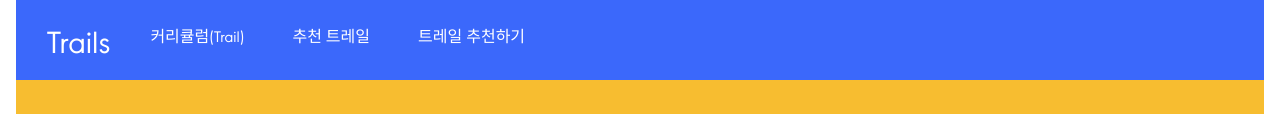
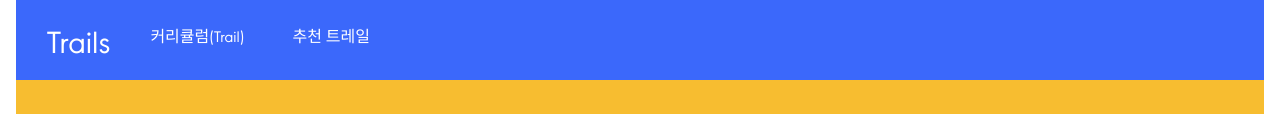
Before and after one commit to JI-SOOOO/HKDesign, a plain HTML site: page index.html in a window 1280 px wide. Both pictures are taken after a click on the button "Toggle navigation". Shown: the part 174-288 px from the top of the page. Drawn offline with Linux system fonts and the light colour scheme; files whose address does not match are found by name; a web font is replaced by a local one.

Commit message:
Update index.html

```diff
--- a/index.html
+++ b/index.html
@@ -118,11 +118,7 @@
 			추천 트레일
 			</a>
 		</li>
-		<li class="nav-item">
-			<a class="nav-link link text-white display-4" href="trails3.html">
-			트레일 추천하기
-			</a>
-		</li></ul></div>
+		</ul></div>
 
 
 
```
